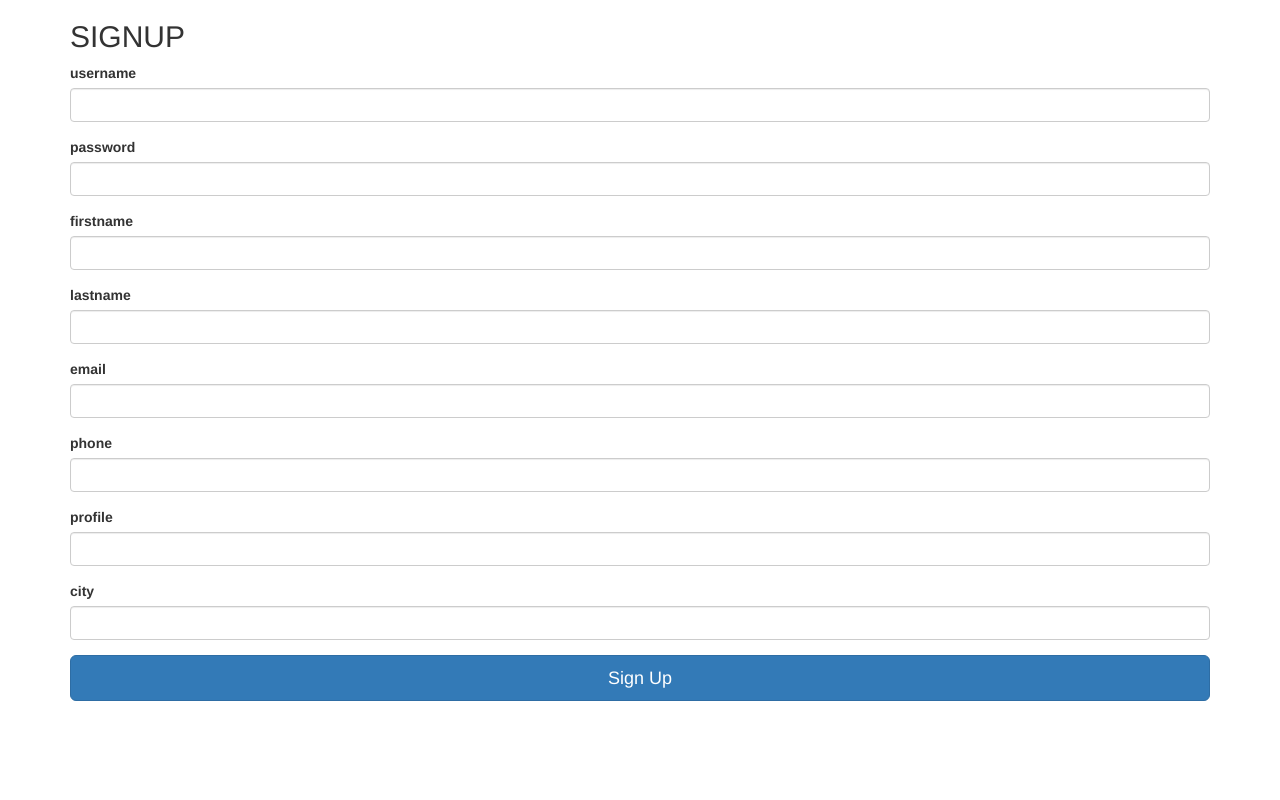
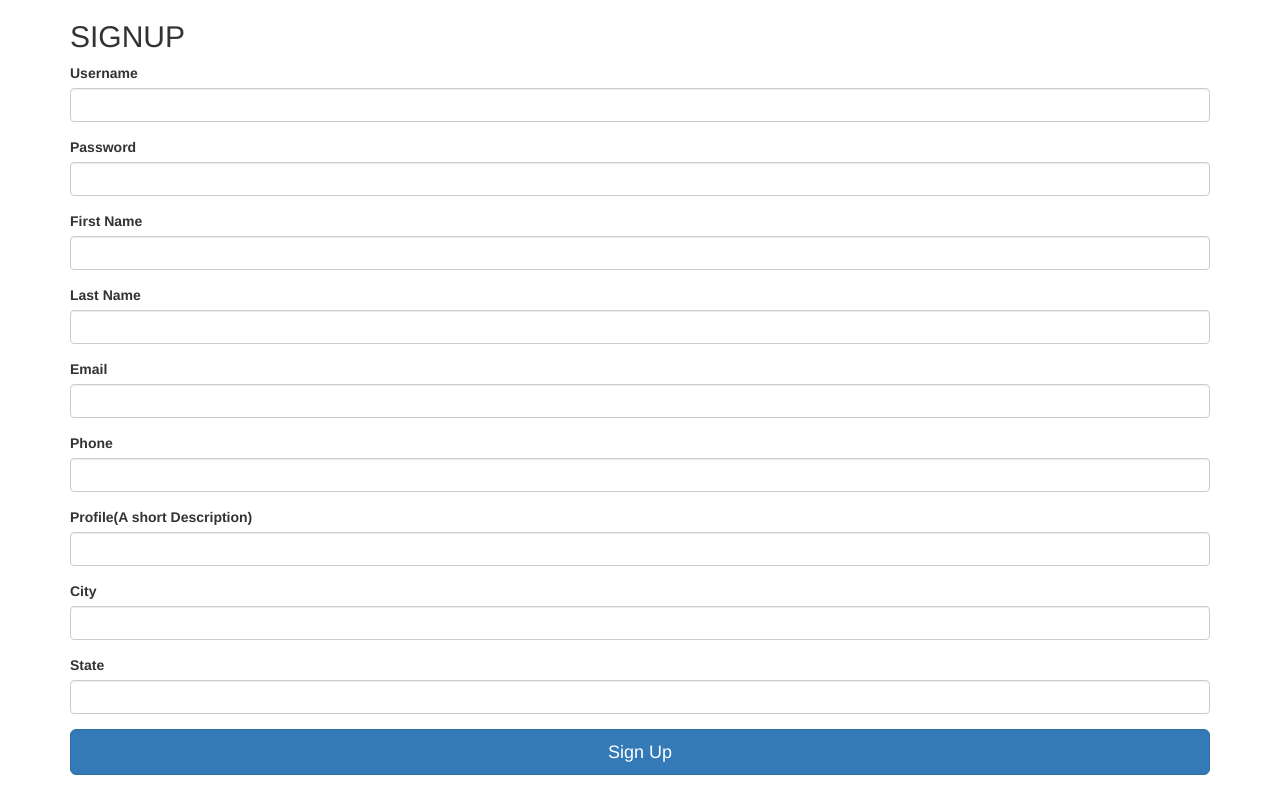
Before and after one commit to busi-reddy-karnati/PDSProject, a Flask app: page /signup in a window 1280 px wide. Run offline with Flask 2, Linux system fonts and the light colour scheme; some libraries are stand-ins or nearby versions.

Commit message:
CHG: Modified Database and Forms

```diff
--- a/app.py
+++ b/app.py
@@ -35,14 +35,16 @@ class LoginForm(FlaskForm):
 
 
 class SignupForm(FlaskForm):
-    username = StringField('username', validators=[InputRequired()])
-    password = PasswordField('password', validators=[InputRequired(), Length(min=5, max=80)])
-    firstname = StringField('firstname', validators=[InputRequired()])
-    lastname = StringField('lastname', validators=[InputRequired()])
-    email = StringField('email', validators=[InputRequired(), Email(message='Invalid Email')])
-    phone = StringField('phone', validators=[InputRequired()])
-    profile = StringField('profile', validators=[InputRequired()])
-    city = StringField('city', validators=[InputRequired()])
+    username = StringField('Username', validators=[InputRequired()])
+    password = PasswordField('Password', validators=[InputRequired(), Length(min=5, max=80)])
+    firstname = StringField('First Name', validators=[InputRequired()])
+    lastname = StringField('Last Name', validators=[InputRequired()])
+    email = StringField('Email', validators=[InputRequired(), Email(message='Invalid Email')])
+    phone = StringField('Phone', validators=[InputRequired()])
+    profile = StringField('Profile(A short Description)', validators=[InputRequired()])
+    city = StringField('City', validators=[InputRequired()])
+    state = StringField('State', validators=[InputRequired()])
+    country = StringField('Country', validators=[InputRequired()])
 
 
 class Users(db.Model):
@@ -53,6 +55,7 @@ class Users(db.Model):
     lastname = db.Column(db.String)
     email = db.Column(db.String)
     phone = db.Column(db.String)
+    profile = db.Column(db.Text)
     rating = db.Column(db.Integer, default=0)
     city = db.Column(db.String)
     state = db.Column(db.String)
@@ -131,6 +134,29 @@ def login():
 def signup():
     form = SignupForm()
     if form.validate_on_submit():
+        new_user = Users()
+        new_user.username = form.username
+        new_user.firstname = form.firstname
+        new_user.lastname = form.lastname
+        new_user.email = form.email
+        new_user.phone = form.phone
+        new_user.profile = form.profile
+        new_user.city = form.city
+        new_user.state = form.state
+        new_user.country = form.country
+        db.session.add(new_user)
+        db.session.commit()
+        result = db.engine.execute("select max(userid) from users")
+        print(result)
+        new_user_login_details = LoginDetails()
+        new_user_login_details.userid = result
+        new_user_login_details.username = form.username
+        # new_user_login_details.passwordhash =
+        # todo: generate password hash, write method for verifying the passwords with hashes
+        db.session.add(new_user_login_details)
+        db.session.commit()
+        # todo: Enclose this in a try-except block
+
         return '<h1>' + form.username.data + form.firstname.data + '</h1>'
     return render_template('signup.html', form=form)
 
--- a/templates/signup.html
+++ b/templates/signup.html
@@ -24,6 +24,7 @@ Sign Up
       {{ wtf.form_field(form.phone) }}
       {{ wtf.form_field(form.profile) }}
       {{ wtf.form_field(form.city) }}
+      {{ wtf.form_field(form.state) }}
       <button class="btn btn-lg btn-primary btn-block" type="submit">Sign Up</button>
   </form>
 
```
Also changed, not shown: classes.py (deleted, +0 -7 lines), database.db.
